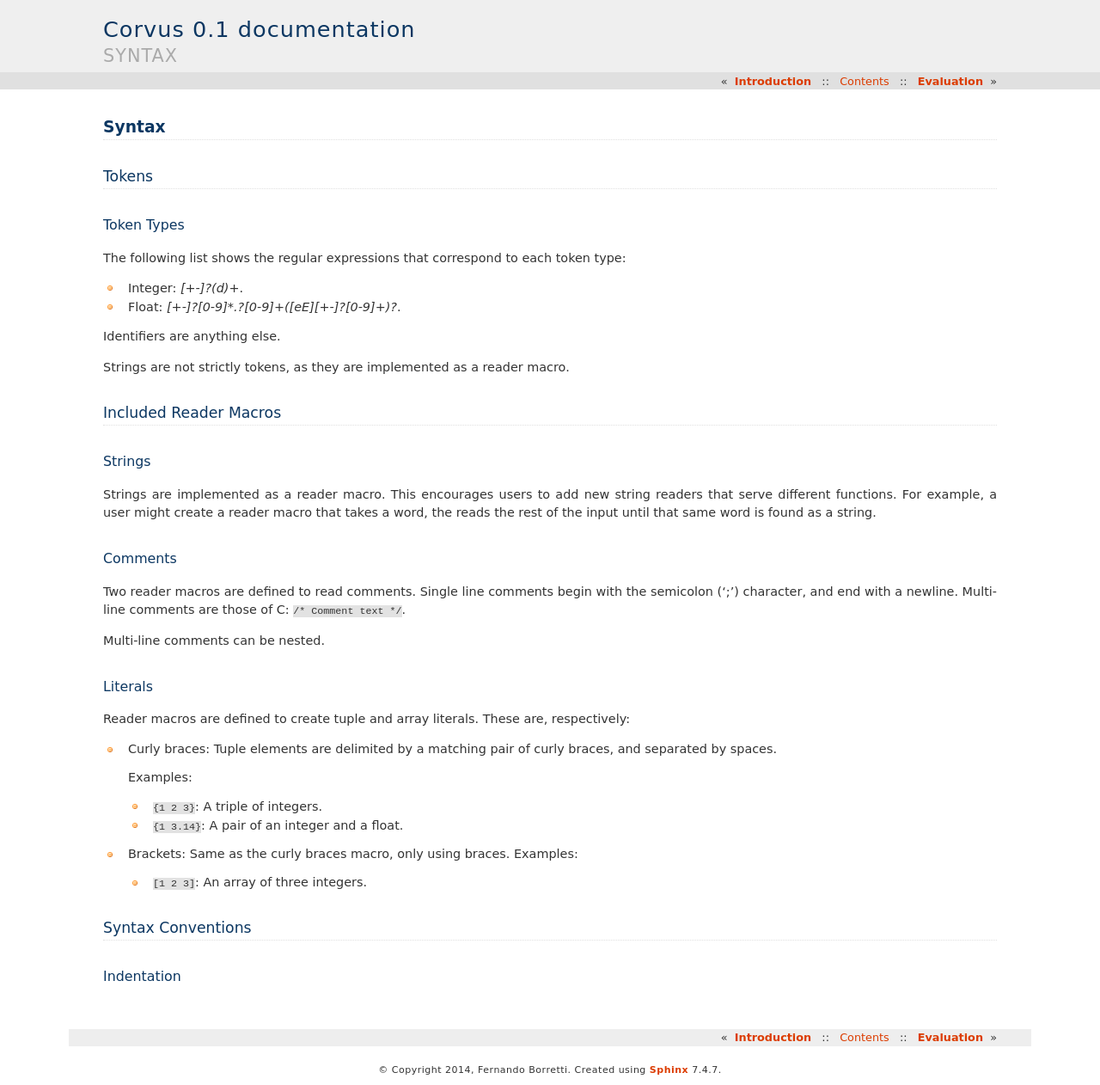
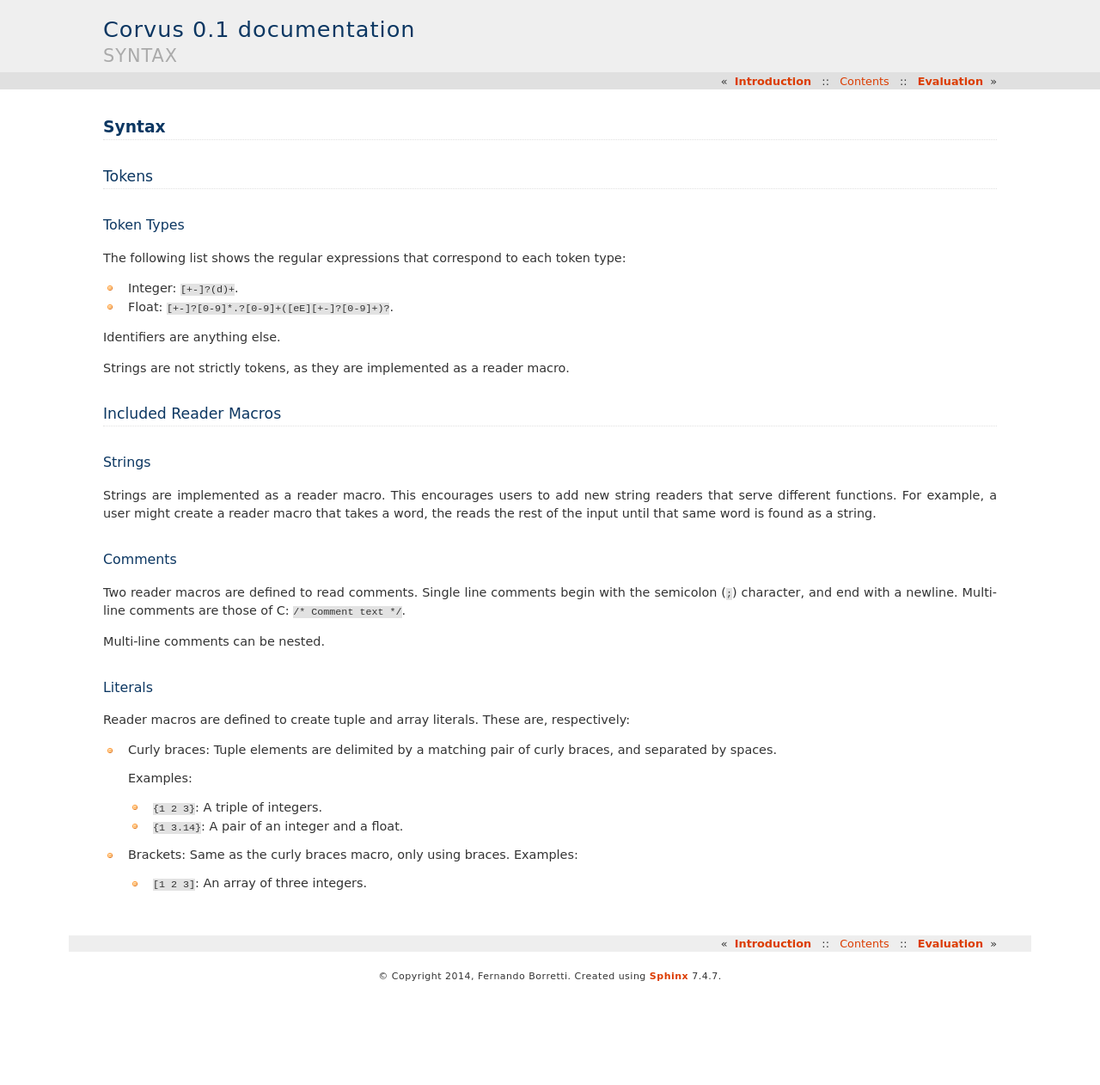
Before and after one commit to eudoxia0/corvus, a Sphinx documentation site: the page built from docs/syntax.rst, in a window 1280 px wide. Shown: the whole page at 86% size. Built offline with Sphinx 7.4.7, drawn with Linux system fonts in a browser that asks for light colours; formulas are drawn with MathJax 3; pages that are not in the unit, such as notebooks, are missing from menus; after the commit the page ends 1152 px from its top, so only the background shows below that; some of the changed lines change nothing that is shown.

Commit message:
Fix syntax docs

```diff
--- a/docs/syntax.rst
+++ b/docs/syntax.rst
@@ -11,8 +11,8 @@ Token Types
 The following list shows the regular expressions that correspond to each token
 type:
 
-* Integer: `[+-]?(\d)+`.
-* Float: `[+-]?[0-9]*\.?[0-9]+([eE][+-]?[0-9]+)?`.
+* Integer: :code:`[+-]?(\d)+`.
+* Float: :code:`[+-]?[0-9]*\.?[0-9]+([eE][+-]?[0-9]+)?`.
 
 Identifiers are anything else.
 
@@ -33,8 +33,8 @@ Comments
 --------
 
 Two reader macros are defined to read comments. Single line comments begin with
-the semicolon (';') character, and end with a newline. Multi-line comments are
-those of C: :code:`/* Comment text */`.
+the semicolon (:code:`;`) character, and end with a newline. Multi-line comments
+are those of C: :code:`/* Comment text */`.
 
 Multi-line comments can be nested.
 
@@ -55,9 +55,3 @@ respectively:
   Examples:
 
   * :code:`[1 2 3]`: An array of three integers.
-
-Syntax Conventions
-==================
-
-Indentation
------------
```
